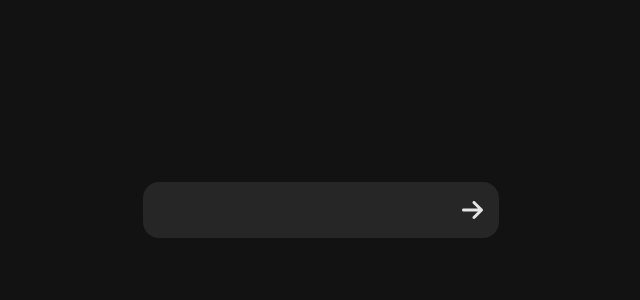
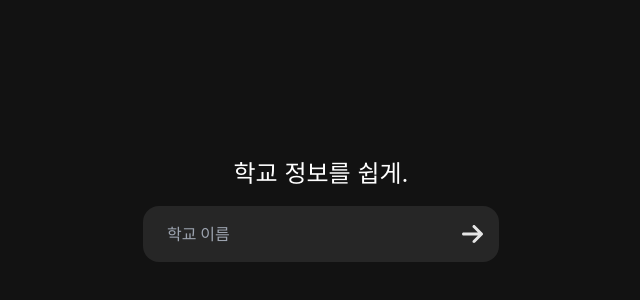
Before and after one commit to dya-code/SIF-Frontend, a React (Vite) app: page / in a window 1280 px wide. Shown: the part 190-490 px from the top of the page, without its empty margins (319-959 px from the left). Built offline with nearby package versions, Linux system fonts and the light colour scheme.

Commit message:
title effect

```diff
--- a/src/pages/Main.tsx
+++ b/src/pages/Main.tsx
@@ -17,9 +17,12 @@ function Main() {
   }
 
   return (
-    <div className="main flex items-center justify-center">
-      <input type="text" onChange={ onChange } className="search-bar w-86 h-14 p-4 pl-6 rounded-l-2xl bg-neutral-800 text-neutral-100 font-bold outline-none" />
-      <Link to={ "/info" } onClick={ onClickForSearching } className="h-14 p-4 rounded-l-none rounded-r-2xl bg-neutral-800 text-neutral-400 transition duration-200"><FontAwesomeIcon icon={ faArrowRight } className="font-bold text-2xl text-neutral-200" /></Link>
+    <div className="main flex items-center justify-center flex-col">
+      <div className="title text-white text-2xl transition duration-300 hover:scale-110 mb-4">학교 정보를 쉽게.</div>
+      <div className='flex items-center justify-center'>
+        <input type="text" onChange={ onChange } placeholder='학교 이름' className="search-bar w-86 h-14 p-4 pl-6 rounded-l-2xl bg-neutral-800 text-neutral-100 font-bold outline-none" />
+        <Link to={ "/info" } onClick={ onClickForSearching } className="h-14 p-4 rounded-l-none rounded-r-2xl bg-neutral-800 text-neutral-400 transition duration-200"><FontAwesomeIcon icon={ faArrowRight } className="font-bold text-2xl text-neutral-200 transition duration-200 hover:scale-110" /></Link>
+      </div>
     </div>
   )
 }
```
